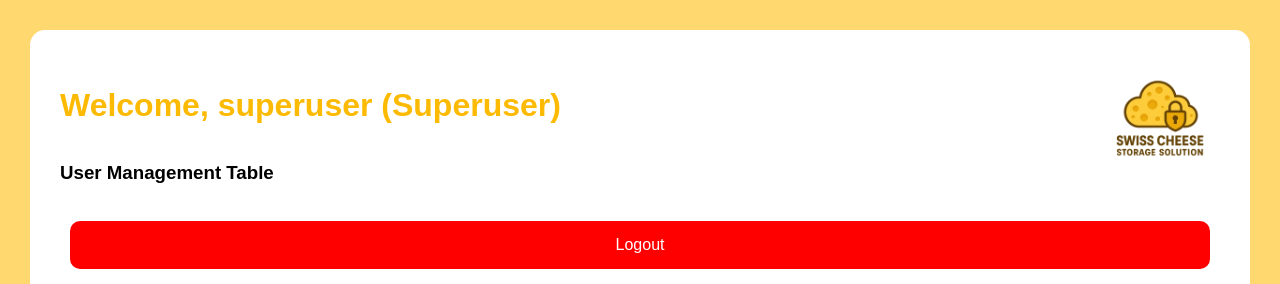
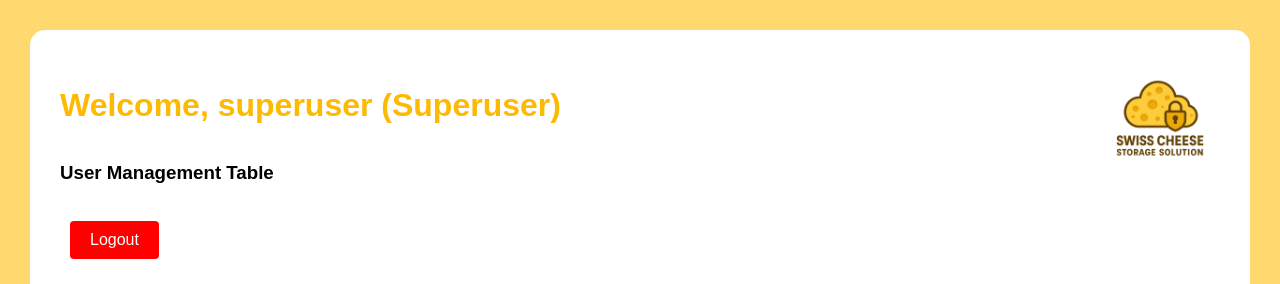
Before and after one commit to ShanksCS/Swiss-Cheese-Cloud-Storage-Solution, a PHP site: page /superuser.php in a window 1280 px wide. Shown: the top 284 px of the page. Run offline with PHP 8.4, Linux system fonts and the light colour scheme; the visitor is signed in with stand-in values (Sample User, id 1); data that the repository does not hold is empty.

Commit message:
Update superuser.php

```diff
--- a/Website-Files/superuser.php
+++ b/Website-Files/superuser.php
@@ -57,10 +57,11 @@ $users = $conn->query("SELECT username, name, password, created_at, last_login F
             <h3>User Management Table</h3>
 			<div style="text-align: left; margin: 10px;">
 				<form action="logout.php" method="POST" style="margin-top: 20px; display: inline;">
-					<button type="submit" style="background-color: red; color: white;">Logout</button>>
+					<button type="submit" style="background-color: red; color: white; padding: 10px 20px; font-size: 16px; border: none; border-radius: 4px; width: auto;">
+						Logout
+					</button>
 				</form>
 			</div>
-
             <table border="1" cellpadding="10" cellspacing="0" style="width: 100%;">
                 <tr>
                     <th>Username</th>
```
